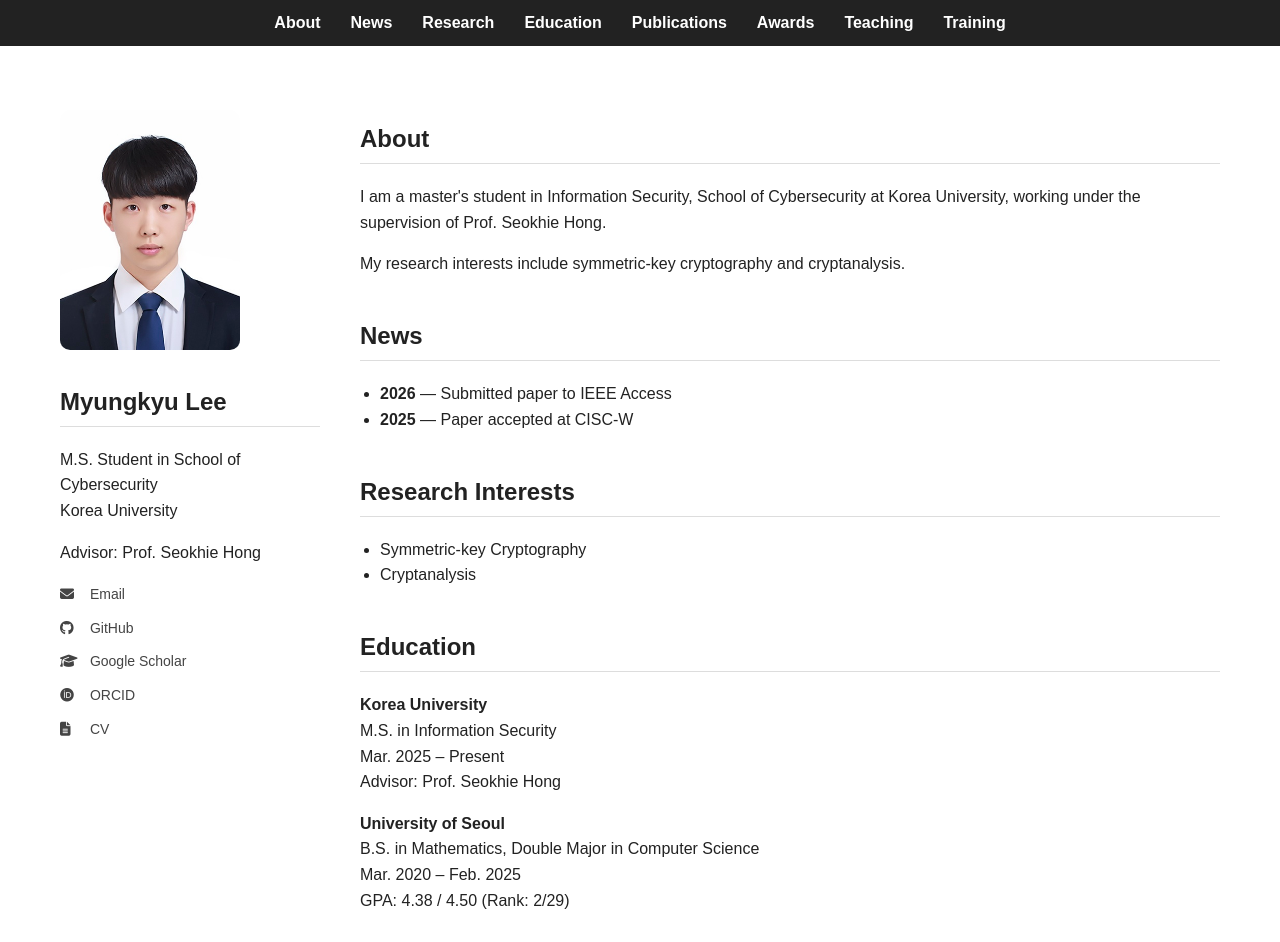
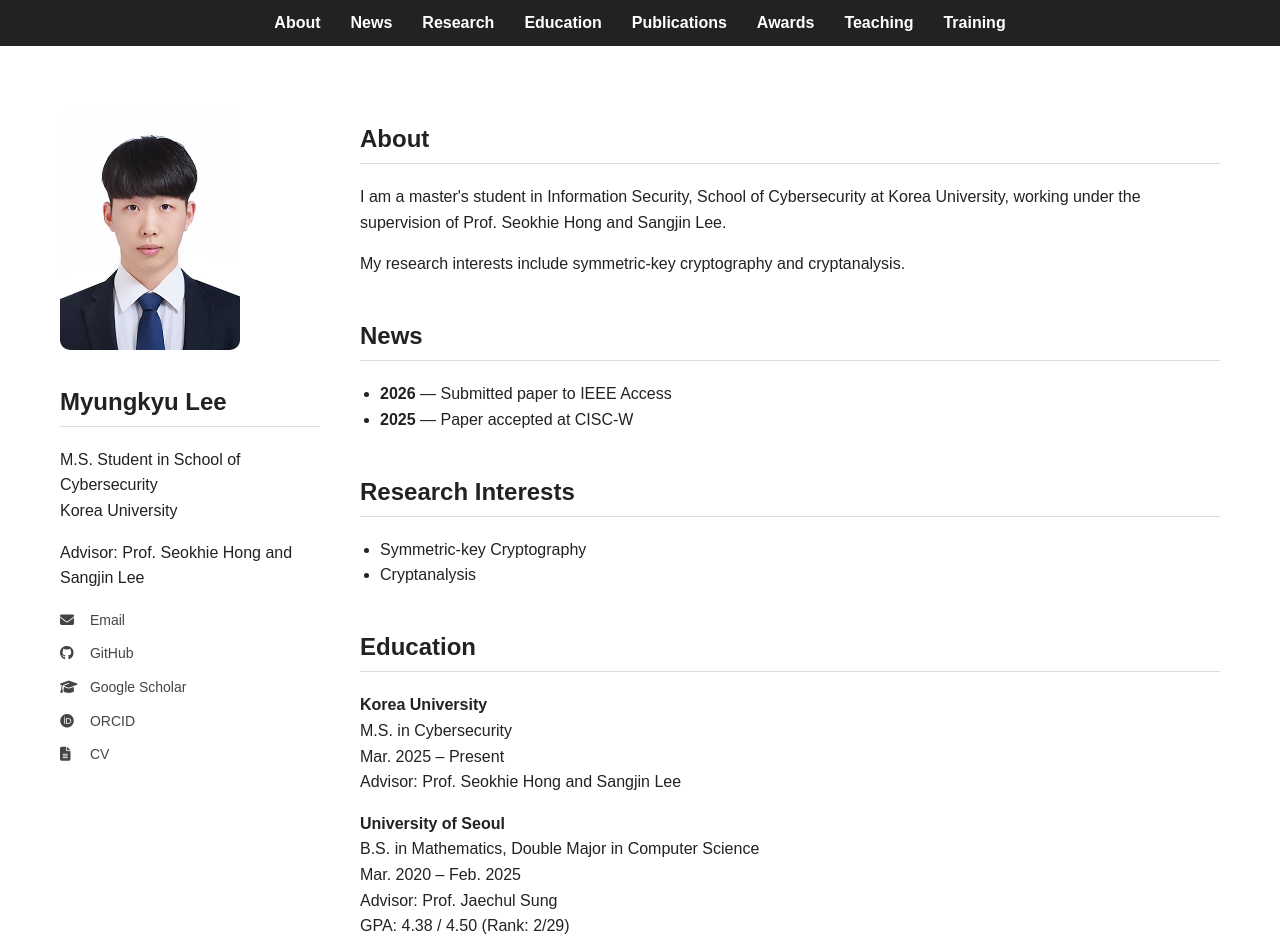
Before and after one commit to kaki1013/kaki1013.github.io, a plain HTML site: page index.html in a window 1280 px wide. Shown: the top 942 px of the page. Drawn offline with Linux system fonts and the light colour scheme.

Commit message:
지도교수, 학위명 수정

```diff
--- a/index.html
+++ b/index.html
@@ -29,7 +29,7 @@ Korea University
 </p>
 
 <p>
-Advisor: Prof. Seokhie Hong
+Advisor: Prof. Seokhie Hong and Sangjin Lee
 </p>
 
 <ul class="contact">
@@ -77,8 +77,8 @@ Advisor: Prof. Seokhie Hong
 <h2>About</h2>
 
 <p>
-I am a master's student in  Information Security, School of Cybersecurity at Korea University,
-working under the supervision of Prof. Seokhie Hong.
+I am a master's student in Information Security, School of Cybersecurity at Korea University,
+working under the supervision of Prof. Seokhie Hong and Sangjin Lee.
 </p>
 
 <p>
@@ -118,15 +118,16 @@ My research interests include symmetric-key cryptography and cryptanalysis.
 
 <p>
 <b>Korea University</b><br>
-M.S. in Information Security<br>
+M.S. in Cybersecurity<br>
 Mar. 2025 – Present<br>
-Advisor: Prof. Seokhie Hong
+Advisor: Prof. Seokhie Hong and Sangjin Lee
 </p>
 
 <p>
 <b>University of Seoul</b><br>
 B.S. in Mathematics, Double Major in Computer Science<br>
 Mar. 2020 – Feb. 2025<br>
+Advisor: Prof. Jaechul Sung<br>
 GPA: 4.38 / 4.50 (Rank: 2/29)
 </p>
 
```
